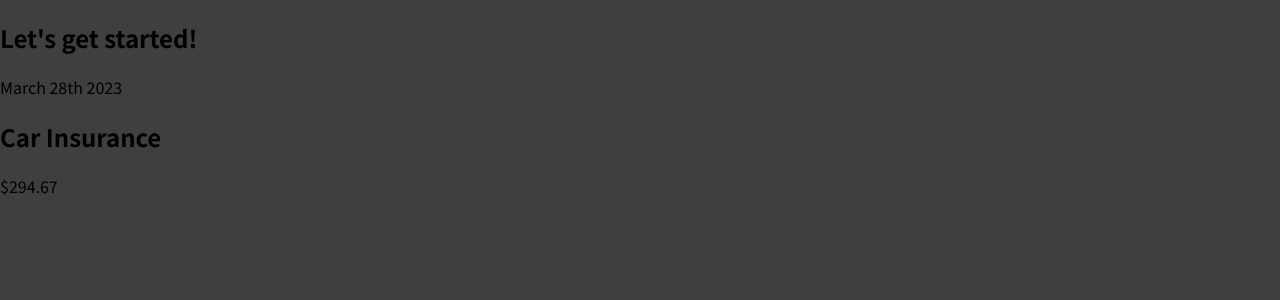
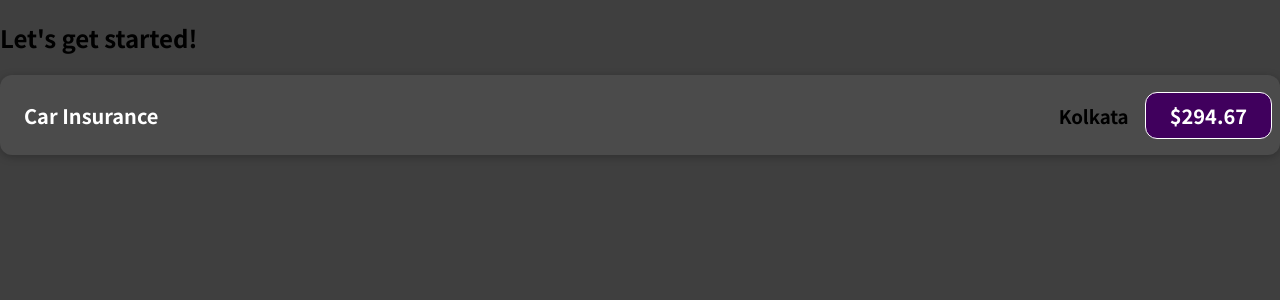
Before and after one commit to syeef-test/react_complete_guide, a JavaScript app: page / in a window 1280 px wide. Shown: the top 300 px of the page. Built offline with nearby package versions, Linux system fonts and the light colour scheme.

Commit message:
ExpenseItem.css file added for ExpenseItem component

```diff
--- /dev/null
+++ b/src/components/ExpenseItem.css
@@ -0,0 +1,56 @@
+.expense-item {
+    display: flex;
+    justify-content: space-between;
+    align-items: center;
+    box-shadow: 0 2px 8px rgba(0, 0, 0, 0.25);
+    padding: 0.5rem;
+    margin: 1rem 0;
+    border-radius: 12px;
+    background-color: #4b4b4b;
+}
+
+.expense-item__description {
+    display: flex;
+    flex-direction: column;
+    gap: 1rem;
+    align-items: flex-end;
+    flex-flow: column-reverse;
+    justify-content: flex-start;
+    flex: 1;
+}
+
+.expense-item h2 {
+    color: #3a3a3a;
+    font-size: 1rem;
+    flex: 1;
+    margin: 0 1rem;
+    color: white;
+}
+
+.expense-item__price {
+    font-size: 1rem;
+    font-weight: bold;
+    color: white;
+    background-color: #40005d;
+    border: 1px solid white;
+    padding: 0.5rem;
+    border-radius: 12px;
+}
+
+@media (min-width: 580px) {
+    .expense-item__description {
+        flex-direction: row;
+        align-items: center;
+        justify-content: flex-start;
+        flex: 1;
+    }
+
+    .expense-item__description h2 {
+        font-size: 1.25rem;
+    }
+
+    .expense-item__price {
+        font-size: 1.25rem;
+        padding: 0.5rem 1.5rem;
+    }
+}
--- a/src/components/ExpenseItem.js
+++ b/src/components/ExpenseItem.js
@@ -1,10 +1,18 @@
+import "./ExpenseItem.css";
+
 function ExpenseItem() {
+  const expenseDate = new Date(2021, 2, 28);
+  const expenseTitle = "Car Insurance";
+  const expenseAmount = 294.67;
+  const LocationOfExpenditure = "Kolkata";
+
   return (
-    <div>
-      <div>March 28th 2023</div>
-      <div>
-        <h2>Car Insurance</h2>
-        <div>$294.67</div>
+    <div className="expense-item">
+      <div>{expenseDate.toISOString}</div>
+      <div className="expense-item__description">
+        <h2>{expenseTitle}</h2>
+        <h3>{LocationOfExpenditure}</h3>
+        <div className="expense-item__price">${expenseAmount}</div>
       </div>
     </div>
   );
```
